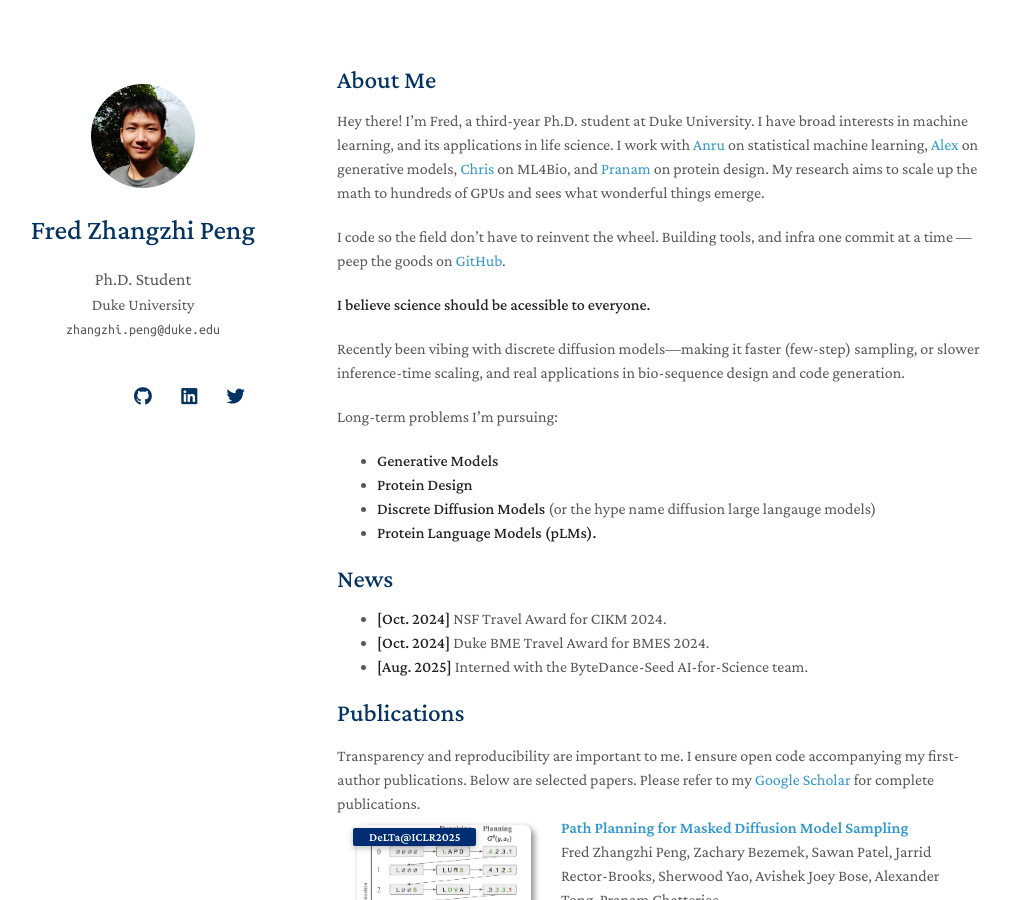
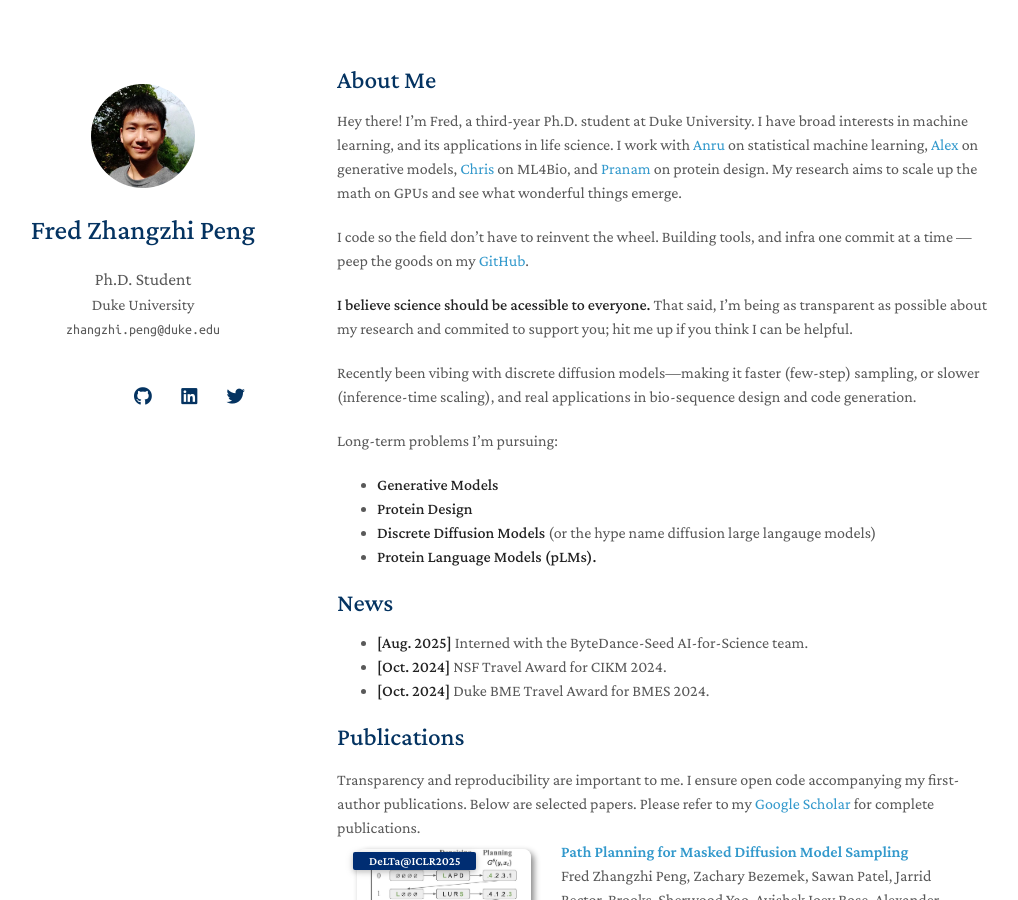
Before and after one commit to pengzhangzhi/home, a Jekyll site: the page built from index.md, in a window 1280 px wide and 900 px high. Shown: the whole window, without its empty margins (133-1151 px from the left). Built offline with Jekyll 4.4.1, drawn with Linux system fonts in a browser that asks for light colours; nearby versions of some CDN libraries; a style sheet for code colours, icons or effects is not loaded; our own code applies the rules of GitHub Pages for plain Markdown files.

Commit message:
Update index.md

```diff
--- a/index.md
+++ b/index.md
@@ -4,13 +4,13 @@ layout: homepage
 
 ## About Me
 
-Hey there! I’m Fred, a third-year Ph.D. student at Duke University. I have broad interests in machine learning, and its applications in life science. I work with [Anru](https://anruzhang.github.io/) on statistical machine learning, [Alex](https://www.alextong.net/) on generative models, [Chris](https://christian.dallago.us/) on ML4Bio, and [Pranam](https://www.chatterjeelab.com/) on protein design. My research aims to scale up the math to hundreds of GPUs and sees what wonderful things emerge.
+Hey there! I’m Fred, a third-year Ph.D. student at Duke University. I have broad interests in machine learning, and its applications in life science. I work with [Anru](https://anruzhang.github.io/) on statistical machine learning, [Alex](https://www.alextong.net/) on generative models, [Chris](https://christian.dallago.us/) on ML4Bio, and [Pranam](https://www.chatterjeelab.com/) on protein design. My research aims to scale up the math on GPUs and see what wonderful things emerge.
 
-I code so the field don’t have to reinvent the wheel. Building tools, and infra one commit at a time — peep the goods on [GitHub](https://github.com/pengzhangzhi).
+I code so the field don’t have to reinvent the wheel. Building tools, and infra one commit at a time — peep the goods on my [GitHub](https://github.com/pengzhangzhi).
 
- **I believe science should be acessible to everyone.**
+ **I believe science should be acessible to everyone.** That said, I'm being as transparent as possible about my research and commited to support you; hit me up if you think I can be helpful.
 
-Recently been vibing with discrete diffusion models—making it faster (few-step) sampling, or slower inference-time scaling, and real applications in bio-sequence design and code generation.
+Recently been vibing with discrete diffusion models—making it faster (few-step) sampling, or slower (inference-time scaling), and real applications in bio-sequence design and code generation.
 
 Long-term problems I'm pursuing:
 <!-- ## Research Interests -->
@@ -24,9 +24,9 @@ Long-term problems I'm pursuing:
 
 ## News
 
+- **[Aug. 2025]** Interned with the ByteDance-Seed AI-for-Science team.
 - **[Oct. 2024]** NSF Travel Award for CIKM 2024.
 - **[Oct. 2024]** Duke BME Travel Award for BMES 2024.
-- **[Aug. 2025]** Interned with the ByteDance-Seed AI-for-Science team.
 
 
 
```
